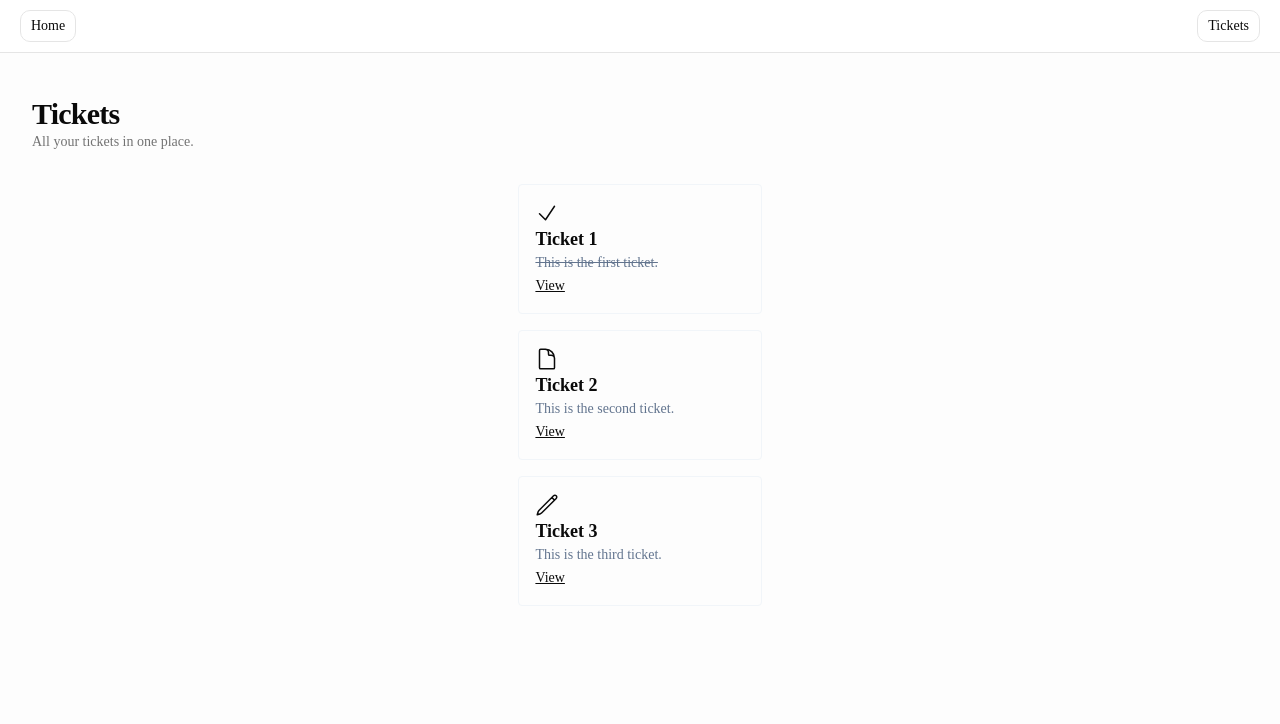
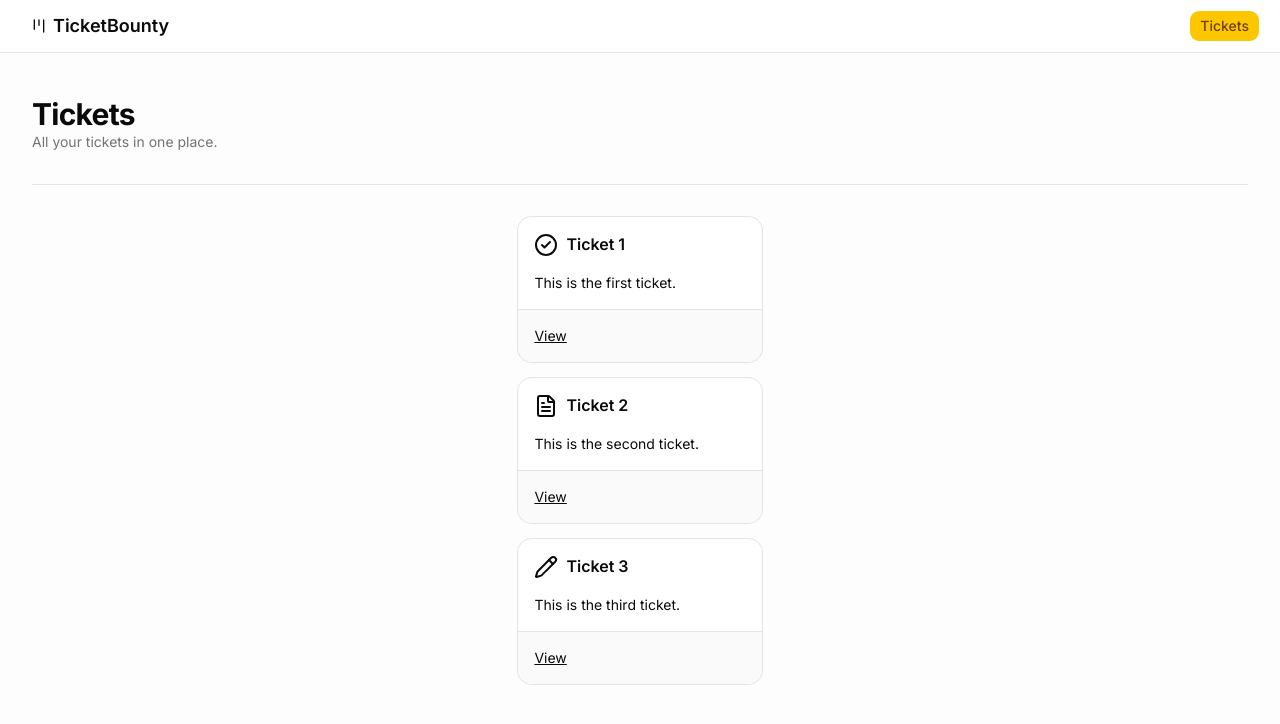
Before and after one commit to lyndsayrandall/the-road-to-next-app, a Next.js app: page /tickets in a window 1280 px wide. Shown: the top 724 px of the page. Built offline with nearby package versions, Linux system fonts and the light colour scheme.

Commit message:
Up to component Folder

```diff
--- a/src/app/globals.css
+++ b/src/app/globals.css
@@ -84,10 +84,10 @@
   --card-foreground: oklch(0.145 0 0);
   --popover: oklch(1 0 0);
   --popover-foreground: oklch(0.145 0 0);
-  --primary: oklch(0.205 0 0);
-  --primary-foreground: oklch(0.985 0 0);
-  --secondary: oklch(0.97 0 0);
-  --secondary-foreground: oklch(0.205 0 0);
+  --primary: oklch(0.852 0.199 91.936);
+  --primary-foreground: oklch(0.421 0.095 57.708);
+  --secondary: oklch(0.967 0.001 286.375);
+  --secondary-foreground: oklch(0.21 0.006 285.885);
   --muted: oklch(0.97 0 0);
   --muted-foreground: oklch(0.556 0 0);
   --accent: oklch(0.97 0 0);
@@ -96,16 +96,16 @@
   --border: oklch(0.922 0 0);
   --input: oklch(0.922 0 0);
   --ring: oklch(0.708 0 0);
-  --chart-1: oklch(0.87 0 0);
-  --chart-2: oklch(0.556 0 0);
-  --chart-3: oklch(0.439 0 0);
-  --chart-4: oklch(0.371 0 0);
-  --chart-5: oklch(0.269 0 0);
+  --chart-1: oklch(0.905 0.182 98.111);
+  --chart-2: oklch(0.795 0.184 86.047);
+  --chart-3: oklch(0.681 0.162 75.834);
+  --chart-4: oklch(0.554 0.135 66.442);
+  --chart-5: oklch(0.476 0.114 61.907);
   --radius: 0.625rem;
   --sidebar: oklch(0.985 0 0);
   --sidebar-foreground: oklch(0.145 0 0);
-  --sidebar-primary: oklch(0.205 0 0);
-  --sidebar-primary-foreground: oklch(0.985 0 0);
+  --sidebar-primary: oklch(0.681 0.162 75.834);
+  --sidebar-primary-foreground: oklch(0.987 0.026 102.212);
   --sidebar-accent: oklch(0.97 0 0);
   --sidebar-accent-foreground: oklch(0.205 0 0);
   --sidebar-border: oklch(0.922 0 0);
@@ -121,9 +121,9 @@
   --card-foreground: oklch(0.985 0 0);
   --popover: oklch(0.205 0 0);
   --popover-foreground: oklch(0.985 0 0);
-  --primary: oklch(0.922 0 0);
-  --primary-foreground: oklch(0.205 0 0);
-  --secondary: oklch(0.269 0 0);
+  --primary: oklch(0.795 0.184 86.047);
+  --primary-foreground: oklch(0.421 0.095 57.708);
+  --secondary: oklch(0.274 0.006 286.033);
   --secondary-foreground: oklch(0.985 0 0);
   --muted: oklch(0.269 0 0);
   --muted-foreground: oklch(0.708 0 0);
@@ -133,15 +133,15 @@
   --border: oklch(1 0 0 / 10%);
   --input: oklch(1 0 0 / 15%);
   --ring: oklch(0.556 0 0);
-  --chart-1: oklch(0.87 0 0);
-  --chart-2: oklch(0.556 0 0);
-  --chart-3: oklch(0.439 0 0);
-  --chart-4: oklch(0.371 0 0);
-  --chart-5: oklch(0.269 0 0);
+  --chart-1: oklch(0.905 0.182 98.111);
+  --chart-2: oklch(0.795 0.184 86.047);
+  --chart-3: oklch(0.681 0.162 75.834);
+  --chart-4: oklch(0.554 0.135 66.442);
+  --chart-5: oklch(0.476 0.114 61.907);
   --sidebar: oklch(0.205 0 0);
   --sidebar-foreground: oklch(0.985 0 0);
-  --sidebar-primary: oklch(0.488 0.243 264.376);
-  --sidebar-primary-foreground: oklch(0.985 0 0);
+  --sidebar-primary: oklch(0.795 0.184 86.047);
+  --sidebar-primary-foreground: oklch(0.987 0.026 102.212);
   --sidebar-accent: oklch(0.269 0 0);
   --sidebar-accent-foreground: oklch(0.985 0 0);
   --sidebar-border: oklch(1 0 0 / 10%);
--- a/src/app/layout.tsx
+++ b/src/app/layout.tsx
@@ -1,10 +1,13 @@
 import "./globals.css";
 import type { Metadata } from "next";
-import { Geist, Geist_Mono } from "next/font/google";
+import { Geist, Geist_Mono, Inter } from "next/font/google";
 import Link from "next/link";
-import { homePath , ticketsPath } from "@/paths";
 import { buttonVariants } from "@/components/ui/button"
 import { cn } from "@/lib/utils"
+import { homePath , ticketsPath } from "@/paths";
+import { LucideKanban } from "lucide-react";
+
+const inter = Inter({subsets:['latin'],variable:'--font-sans'});
 
 const geistSans = Geist({
   variable: "--font-geist-sans",
@@ -24,7 +27,7 @@ export const metadata: Metadata = {
 export default function RootLayout({ children }: LayoutProps<"/">) {
 
   return (
-    <html lang="en">
+    <html lang="en" className={cn("font-sans", inter.variable)}>
       <body className={`${geistSans.variable} ${geistMono.variable} h-full antialiased`}>
         <nav
           className =" supports-backdrop-blur:bg-background/60
@@ -33,13 +36,14 @@ export default function RootLayout({ children }: LayoutProps<"/">) {
                       w-full flex py-2.5 px-5 justify-between">
           <div>
               <Link href={homePath()}
-                    className={cn(buttonVariants({ variant: "outline" }))}>
-                Home
+                    className={cn(buttonVariants({ variant: "ghost" }))}>
+                <LucideKanban />
+                <h1 className =" text-lg font-semibold">TicketBounty </h1>
               </Link>
           </div>
           <div>
               <Link href={ticketsPath()}
-                    className={cn(buttonVariants({ variant: "outline" }))}>
+                    className={cn(buttonVariants({ variant: "default" }))}>
                 Tickets
               </Link>
           </div>
--- a/src/app/tickets/page.tsx
+++ b/src/app/tickets/page.tsx
@@ -1,68 +1,24 @@
 
-import clsx from "clsx";
+
+import { LucideCircleCheck, LucideFileText, LucidePencil } from "lucide-react";
 import Link from "next/link";
+import {
+  Card,
+  CardContent,
+  CardFooter,
+  CardHeader,
+  CardTitle,
+} from "@/components/ui/card"
+import { Separator } from "@/components/ui/separator";
 import { initialTickets } from "@/data";
 import { ticketPath } from "@/paths";
 
 
 
-
-
-const CheckIcon = () => (
-  <svg
-    xmlns="http://www.w3.org/2000/svg"
-    fill="none"
-    viewBox="0 0 24 24"
-    strokeWidth={1.5}
-    stroke="currentColor"
-    className="w-6 h-6"
-  >
-    <path
-      strokeLinecap="round"
-      strokeLinejoin="round"
-      d="m4.5 12.75 6 6 9-13.5"
-    />
-  </svg>
-);
-
-const DocumentIcon = () => (
-  <svg
-    xmlns="http://www.w3.org/2000/svg"
-    fill="none"
-    viewBox="0 0 24 24"
-    strokeWidth={1.5}
-    stroke="currentColor"
-    className="size-6"
-  >
-    <path
-      strokeLinecap="round"
-      strokeLinejoin="round"
-      d="M19.5 14.25v-2.625a3.375 3.375 0 0 0-3.375-3.375h-1.5A1.125 1.125 0 0 1 13.5 7.125v-1.5a3.375 3.375 0 0 0-3.375-3.375H8.25m2.25 0H5.625c-.621 0-1.125.504-1.125 1.125v17.25c0 .621.504 1.125 1.125 1.125h12.75c.621 0 1.125-.504 1.125-1.125V11.25a9 9 0 0 0-9-9Z"
-    />
-  </svg>
-);
-
-const PencilIcon = () => (
-  <svg
-    xmlns="http://www.w3.org/2000/svg"
-    fill="none"
-    viewBox="0 0 24 24"
-    strokeWidth={1.5}
-    stroke="currentColor"
-    className="size-6"
-  >
-    <path
-      strokeLinecap="round"
-      strokeLinejoin="round"
-      d="m16.862 4.487 1.687-1.688a1.875 1.875 0 1 1 2.652 2.652L6.832 19.82a4.5 4.5 0 0 1-1.897 1.13l-2.685.8.8-2.685a4.5 4.5 0 0 1 1.13-1.897L16.863 4.487Zm0 0L19.5 7.125"
-    />
-  </svg>
-);
-
 const TICKET_ICONS = {
-                      OPEN: <DocumentIcon />,
-                      IN_PROGRESS: <PencilIcon />,
-                      DONE: <CheckIcon />,
+                      OPEN: <LucideFileText />,
+                      IN_PROGRESS: <LucidePencil />,
+                      DONE: <LucideCircleCheck /> ,
                       };
 
 const TicketsPage = () => {
@@ -76,25 +32,32 @@ const TicketsPage = () => {
           All your tickets in one place.
         </p>
       </div>
+
+      <Separator />
+
       <div className = "flex-1 flex flex-col items-center gap-y-4 animate-fade-from-top">
         {initialTickets.map((ticket) => (
-          <div key={ticket.id}
-               className = {`w-full max-w-[20%]
-                             p-4 border border-slate-100 rounded`}>
-            <div> {TICKET_ICONS[ticket.status]}</div>
-            <h3 className="text-lg font-semibold truncate">
-              {ticket.title}
-            </h3>
-            <p className = {clsx("text-sm text-slate-500 truncate", {
-              "line-through": ticket.status === "DONE", })}>
-              {ticket.content}
-            </p>
-            <Link href={ticketPath(ticket.id)} className="text-sm underline">
-              View
-            </Link>
-          </div>
+          <Card key={ticket.id}  className = "w-full max-w-[20%]">
+           <CardHeader>
+              <CardTitle className="flex gap-x-2">
+                <span>{TICKET_ICONS[ticket.status]}</span>
+                <h3 className="truncate font-semibold">{ticket.title}</h3>
+              </CardTitle>
+            </CardHeader>
+            <CardContent>
+              <span className="line-clamp-3 whitespace-break-spaces">
+                {ticket.content}
+              </span>
+            </CardContent>
+            <CardFooter>
+              <Link href={ticketPath(ticket.id)} className="text-sm underline">
+                View
+              </Link>
+            </CardFooter>
+          </Card>
         ))}
       </div>
+
     </div>
   );
 };
--- /dev/null
+++ b/src/components/ui/card.tsx
@@ -0,0 +1,102 @@
+import * as React from "react"
+import { cn } from "cn"
+
+function Card({
+  className,
+  size = "default",
+  ...props
+}: React.ComponentProps<"div"> & { size?: "default" | "sm" }) {
+  return (
+    <div
+      data-slot="card"
+      data-size={size}
+      className={cn(
+        "group/card flex flex-col gap-(--card-spacing) overflow-hidden rounded-xl bg-card py-(--card-spacing) text-sm text-card-foreground ring-1 ring-foreground/10 [--card-spacing:--spacing(4)] has-data-[slot=card-footer]:pb-0 has-[>img:first-child]:pt-0 data-[size=sm]:[--card-spacing:--spacing(3)] data-[size=sm]:has-data-[slot=card-footer]:pb-0 *:[img:first-child]:rounded-t-xl *:[img:last-child]:rounded-b-xl",
+        className
+      )}
+      {...props}
+    />
+  )
+}
+
+function CardHeader({ className, ...props }: React.ComponentProps<"div">) {
+  return (
+    <div
+      data-slot="card-header"
+      className={cn(
+        "group/card-header @container/card-header grid auto-rows-min items-start gap-1 rounded-t-xl px-(--card-spacing) has-data-[slot=card-action]:grid-cols-[1fr_auto] has-data-[slot=card-description]:grid-rows-[auto_auto] [.border-b]:pb-(--card-spacing)",
+        className
+      )}
+      {...props}
+    />
+  )
+}
+
+function CardTitle({ className, ...props }: React.ComponentProps<"div">) {
+  return (
+    <div
+      data-slot="card-title"
+      className={cn(
+        "font-heading text-base leading-snug font-medium group-data-[size=sm]/card:text-sm",
+        className
+      )}
+      {...props}
+    />
+  )
+}
+
+function CardDescription({ className, ...props }: React.ComponentProps<"div">) {
+  return (
+    <div
+      data-slot="card-description"
+      className={cn("text-sm text-muted-foreground", className)}
+      {...props}
+    />
+  )
+}
+
+function CardAction({ className, ...props }: React.ComponentProps<"div">) {
+  return (
+    <div
+      data-slot="card-action"
+      className={cn(
+        "col-start-2 row-span-2 row-start-1 self-start justify-self-end",
+        className
+      )}
+      {...props}
+    />
+  )
+}
+
+function CardContent({ className, ...props }: React.ComponentProps<"div">) {
+  return (
+    <div
+      data-slot="card-content"
+      className={cn("px-(--card-spacing)", className)}
+      {...props}
+    />
+  )
+}
+
+function CardFooter({ className, ...props }: React.ComponentProps<"div">) {
+  return (
+    <div
+      data-slot="card-footer"
+      className={cn(
+        "flex items-center rounded-b-xl border-t bg-muted/50 p-(--card-spacing)",
+        className
+      )}
+      {...props}
+    />
+  )
+}
+
+export {
+  Card,
+  CardHeader,
+  CardFooter,
+  CardTitle,
+  CardAction,
+  CardDescription,
+  CardContent,
+}
--- /dev/null
+++ b/src/components/ui/separator.tsx
@@ -0,0 +1,24 @@
+"use client"
+
+import { Separator as SeparatorPrimitive } from "@base-ui/react/separator"
+import { cn } from "cn"
+
+function Separator({
+  className,
+  orientation = "horizontal",
+  ...props
+}: SeparatorPrimitive.Props) {
+  return (
+    <SeparatorPrimitive
+      data-slot="separator"
+      orientation={orientation}
+      className={cn(
+        "shrink-0 bg-border data-horizontal:h-px data-horizontal:w-full data-vertical:w-px data-vertical:self-stretch",
+        className
+      )}
+      {...props}
+    />
+  )
+}
+
+export { Separator }
```
Also changed, not shown: components.json.
